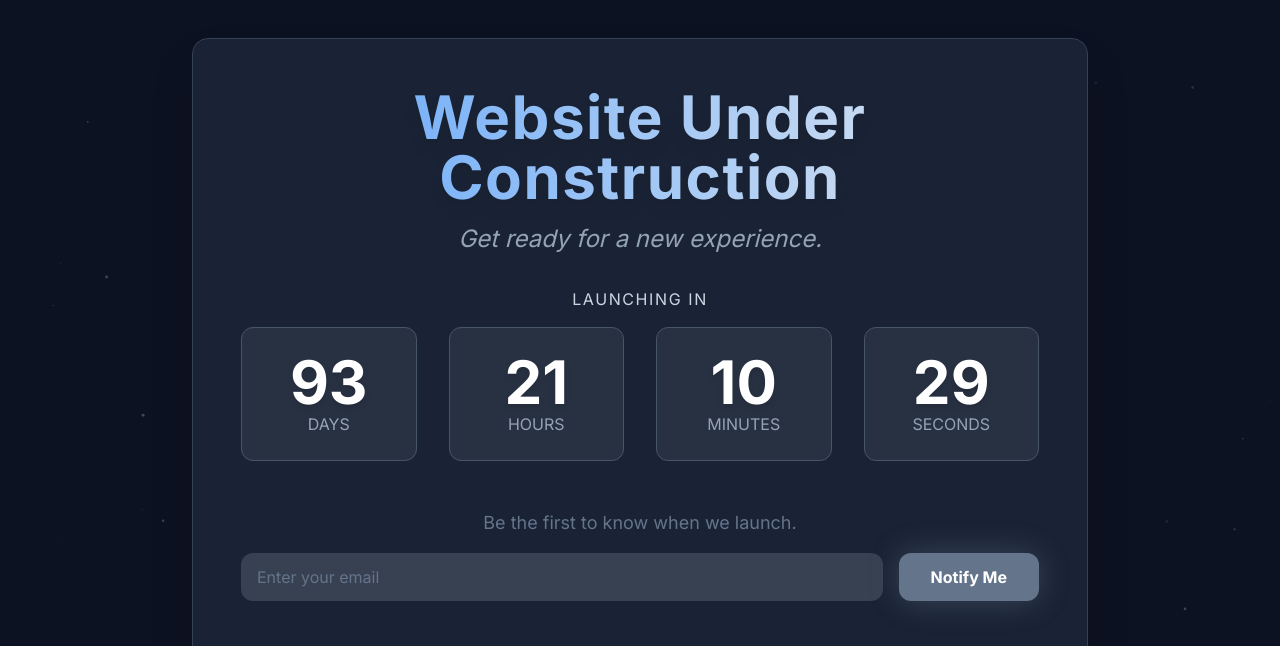
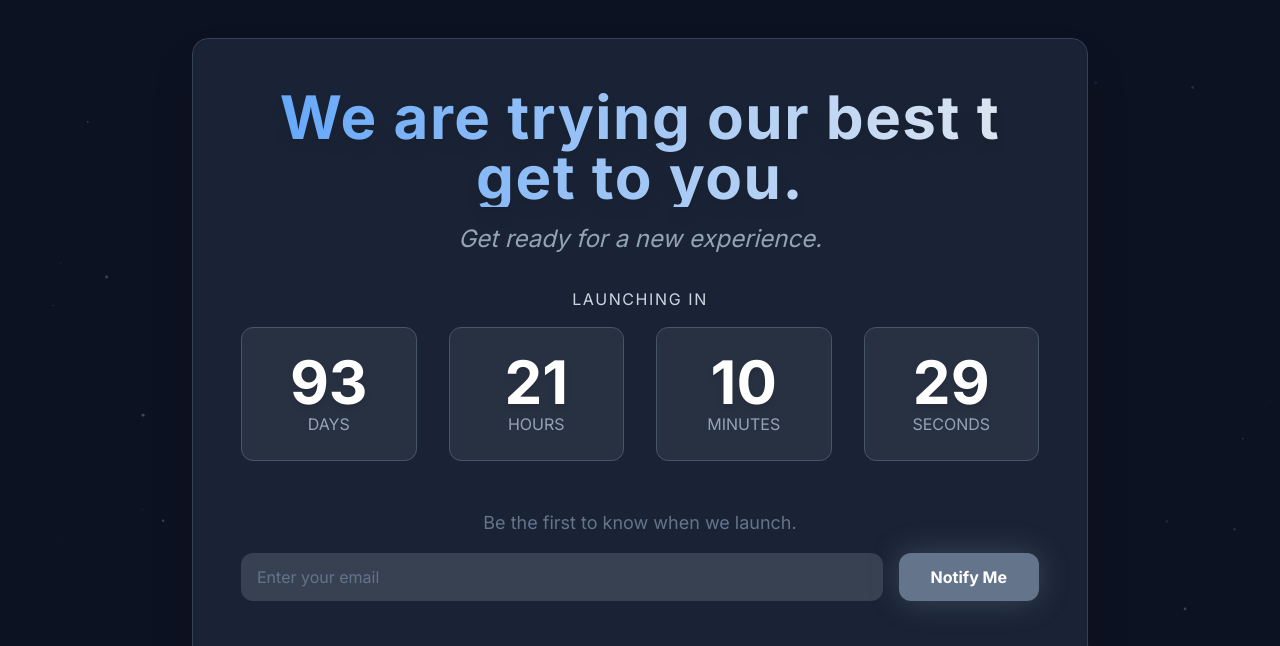
Before and after one commit to Rsmk27/livepoll, a plain HTML site: page index.html in a window 1280 px wide. Shown: the top 646 px of the page. Drawn offline with nearby package versions, Linux system fonts and the light colour scheme.

Commit message:
Update index.html

```diff
--- a/index.html
+++ b/index.html
@@ -55,7 +55,7 @@
     <div class="relative z-10 p-8 md:p-12 max-w-4xl w-full bg-slate-800/80 backdrop-blur-md rounded-2xl shadow-2xl border border-slate-700 fade-in-up">
         <div class="mb-8">
             <h1 class="text-4xl md:text-6xl font-extrabold bg-clip-text text-transparent bg-gradient-to-r from-blue-400 to-slate-200 mb-2 tracking-wide drop-shadow-lg">
-                Website Under Construction
+                We are trying our best t get to you.
             </h1>
             <p class="text-lg md:text-2xl text-slate-400 mt-4 italic">
                 Get ready for a new experience.
```
